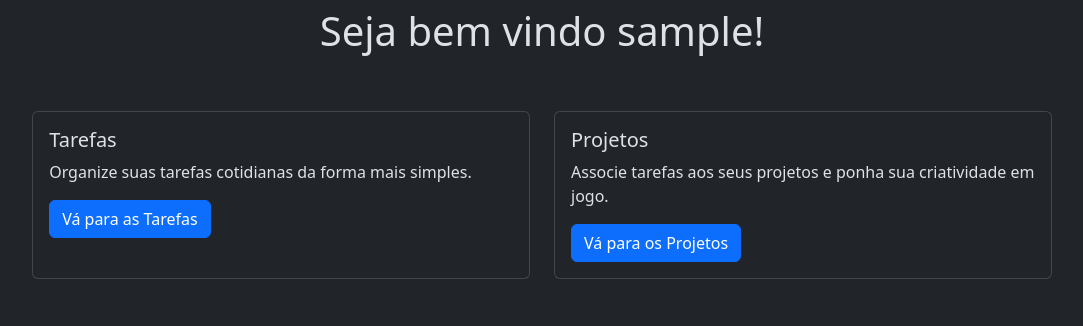
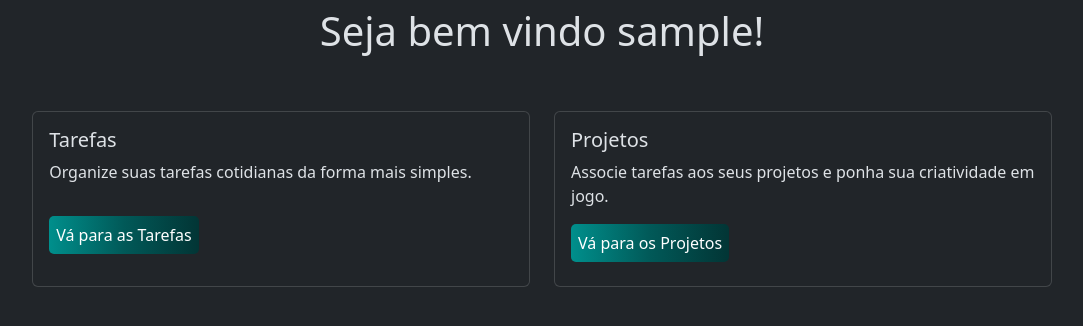
Before and after one commit to anazmaiaf/taskorganizer, a PHP site: page / in a window 1280 px wide. Shown: the part 146-472 px from the top of the page, without its empty margins (98-1181 px from the left). Run offline with PHP 8.4, Linux system fonts and the light colour scheme; the visitor is signed in with stand-in values (Sample User, id 1).

Commit message:
btn index

```diff
--- a/cadastro/cadastroform.php
+++ b/cadastro/cadastroform.php
@@ -45,7 +45,7 @@
 
                   <div class="d-flex align-items-center justify-content-center pb-4">
                     <p class="mb-0 me-2 text-white">Já tem uma conta?</p>
-                    <a class="text-decoration-none" style="color: #00b3b0;" href="../cadastro/cadastroform.php">Criar conta</a>
+                    <a class="text-decoration-none" style="color: #00b3b0;" href="../login/loginform.php">Fazer Login</a>
                   </div>
                 </form>
 
--- a/css/style.css
+++ b/css/style.css
@@ -28,10 +28,6 @@
   }
 }
 
-    #button-style{
-      text-decoration: none;
-      color: red;
+.button-custom{
+  background-color: red;
 }
-    #button-style:hover{
-      color: white;
-    }
--- a/dashboard/index.php
+++ b/dashboard/index.php
@@ -1,21 +1,15 @@
-<?php
-    require '../database/db_config.php';
-?>
-
-<!DOCTYPE html>
-<html lang="pt-br">
-<head>
-    <meta charset="UTF-8">
-    <meta name="viewport" content="width=device-width, initial-scale=1.0">
-    <link href="https://cdn.jsdelivr.net/npm/bootstrap@5.3.3/dist/css/bootstrap.min.css" rel="stylesheet" integrity="sha384-QWTKZyjpPEjISv5WaRU9OFeRpok6YctnYmDr5pNlyT2bRjXh0JMhjY6hW+ALEwIH" crossorigin="anonymous">
-    <title>Home</title>
-    <link rel="stylesheet" href="style.css">
-</head>
-<body class="h-100" data-bs-theme="dark">
 <?php
 require '../templates/header.php';
 require '../templates/navbar.php';
 ?>
+<style>
+    .btn-custom{
+        background: linear-gradient(to right, #008F8C, #015958, #023535);
+        border:none;
+        border-radius:5px;
+        padding: 7px;
+    }
+</style>
     <div class="col py-3">
         <h1 class="mx-5 mt-5 text-center">Seja bem vindo <?php echo $_SESSION['username']?>!</h1>
         <div class="cards-align d-flex justify-content-center align-items-center">
@@ -25,7 +19,7 @@
                     <div class="card-body">
                         <h5 class="card-title">Tarefas</h5>
                         <p class="card-text">Organize suas tarefas cotidianas da forma mais simples.</p>
-                                <a href="tarefa.php" class="btn btn-primary">Vá para as Tarefas</a>
+                        <button class="btn-custom my-3" type="submit" name="submit"><a href="tarefa.php" class="text-decoration-none text-white">Vá para as Tarefas</a></button>
                     </div>
                     </div>
                 </div>
@@ -34,9 +28,7 @@
                     <div class="card-body">
                         <h5 class="card-title">Projetos</h5>
                         <p class="card-text">Associe tarefas aos seus projetos e ponha sua criatividade em jogo.</p>
-                                <a href="projeto.php" class="btn btn-primary">Vá para os Projetos</a>
-                            </div>
-                            </div>
+                        <button class="btn-custom" type="submit" name="submit"><a href="tarefa.php" class="text-decoration-none text-white">Vá para os Projetos</a></button>
                     </div>
                     </div>
                 </div>
--- a/login/login.php
+++ b/login/login.php
@@ -19,7 +19,8 @@ if(isset($_POST['user']) && isset($_POST['password'])){
 
         header('Location: ../dashboard/index.php');
     } else {
-        header('Location: ../loginform.php');
+        header('Location: loginform.php');
+
     }
 
 }
--- a/login/loginform.php
+++ b/login/loginform.php
@@ -34,8 +34,7 @@
                   </div>
 
                   <div class="text-center pt-1 mb-5 pb-1">
-                    <button data-mdb-button-init data-mdb-ripple-init class="btn btn-primary btn-block fa-lg gradient-custom-2 mb-3" type="submit" name="submit" >Fazer Login
-                    </button>
+                    <button data-mdb-button-init data-mdb-ripple-init class="btn btn-primary btn-block fa-lg gradient-custom-2 mb-3" type="submit" name="submit" >Fazer Login</button>
                   </div>
 
                   <div class="d-flex align-items-center justify-content-center pb-4">
```
Lines whose indentation alone changed are shown as unchanged.
